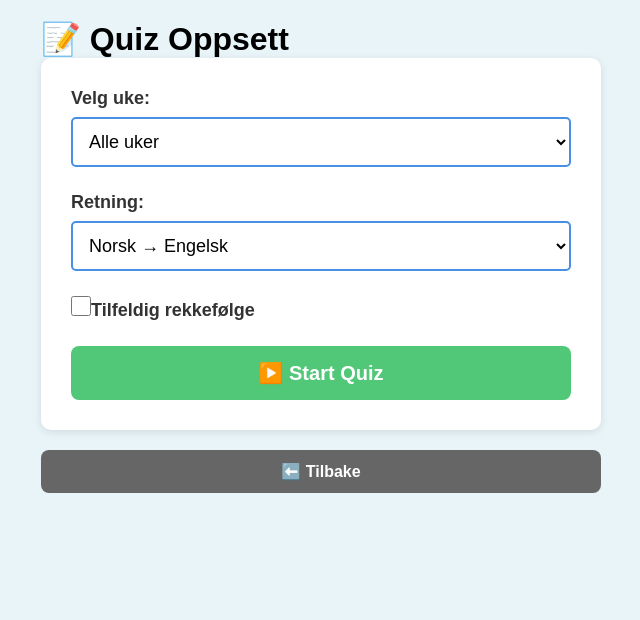
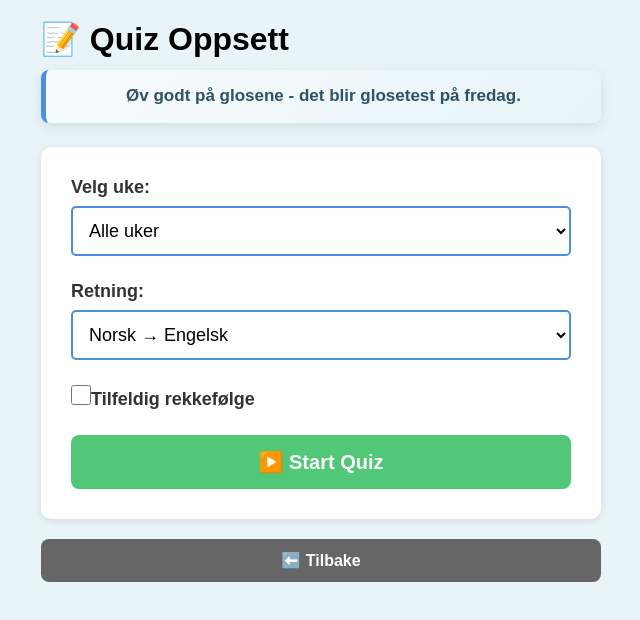
Before and after one commit to Goran1310/Skriv_Glosene_P-_Engelsk, a React (Create React App) app in the folder vocabulary-trainer-web/: page / in a window 1280 px wide. Both pictures are taken after a click on the button "🎮 Take a Quiz!". Shown: the top 620 px of the page, without its empty margins (319-959 px from the left). Built offline with nearby package versions, Linux system fonts and the light colour scheme.

Commit message:
feat: enhance quiz setup guidance

```diff
--- a/vocabulary-trainer-web/src/components/Quiz.css
+++ b/vocabulary-trainer-web/src/components/Quiz.css
@@ -2,6 +2,43 @@
   max-width: 600px;
   margin: 0 auto;
   padding: 20px;
+}
+
+.quiz-setup h1 {
+  margin-bottom: 12px;
+}
+
+.quiz-setup-subtitle {
+  margin: 0 auto 24px;
+  padding: 14px 18px;
+  border-left: 5px solid #4A90E2;
+  border-radius: 8px;
+  background: linear-gradient(135deg, #f7fbff, #e8f4f8);
+  box-shadow: 0 4px 12px rgba(46, 82, 102, 0.12);
+  color: #2E5266;
+  font-size: 17px;
+  font-weight: bold;
+  line-height: 1.45;
+  text-align: center;
+  animation: quiz-setup-subtitle-in 0.55s ease-out both;
+}
+
+@keyframes quiz-setup-subtitle-in {
+  from {
+    opacity: 0;
+    transform: translateY(-8px);
+  }
+
+  to {
+    opacity: 1;
+    transform: translateY(0);
+  }
+}
+
+@media (prefers-reduced-motion: reduce) {
+  .quiz-setup-subtitle {
+    animation: none;
+  }
 }
 
 .setup-form {
--- a/vocabulary-trainer-web/src/components/Quiz.js
+++ b/vocabulary-trainer-web/src/components/Quiz.js
@@ -176,6 +176,9 @@ function Quiz({ onNavigate, vocabulary, username, saveScore, language, languageL
     return (
       <div className="quiz-setup">
         <h1>📝 Quiz Oppsett</h1>
+        <p className="quiz-setup-subtitle">
+          Øv godt på glosene - det blir glosetest på fredag.
+        </p>
 
         <div className="setup-form">
           <div className="form-group">
```
Also changed, not shown: 1 other file (tests, documents, lock files or other folders).
